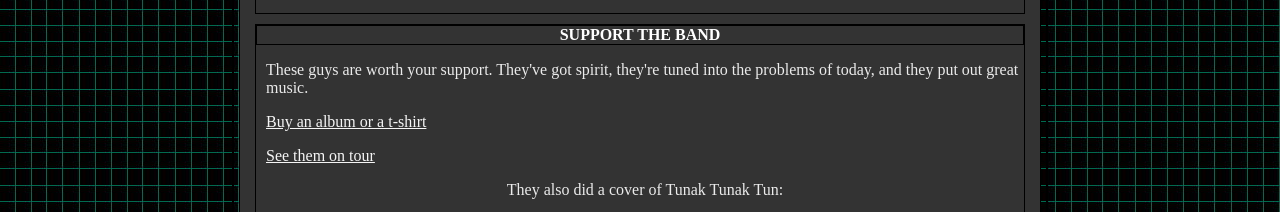
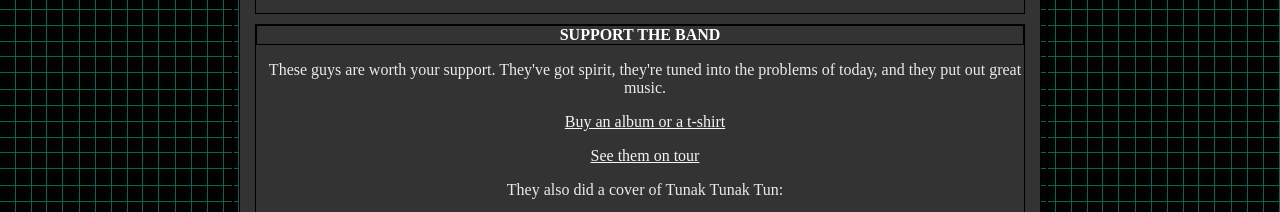
Before and after one commit to troyosaurusrex/64th-Sanctum, a plain HTML site: page Posts/Bloodywood.html in a window 1280 px wide. Shown: the part 2971-3183 px from the top of the page. Drawn offline with nearby package versions, Linux system fonts and the light colour scheme; no server answers; grey boxes are pictures that could not be loaded; a script that the page names is missing; a small style sheet from the web is missing.

Commit message:
Update Bloodywood.html

```diff
--- a/Posts/Bloodywood.html
+++ b/Posts/Bloodywood.html
@@ -69,9 +69,9 @@
       </article>
       <article>
         <div class="subtitle">support the band</div>
-          <p>These guys are worth your support. They've got spirit, they're tuned into the problems of today, and they put out great music.</p>
-          <p><a href="https://www.bloodywood.net/">Buy an album or a t-shirt</a></p>
-          <p><a href="https://www.bloodywood.net/tour">See them on tour</a></p>
+          <p class="centertext">These guys are worth your support. They've got spirit, they're tuned into the problems of today, and they put out great music.</p>
+          <p class="centertext"><a href="https://www.bloodywood.net/">Buy an album or a t-shirt</a></p>
+          <p class="centertext"><a href="https://www.bloodywood.net/tour">See them on tour</a></p>
           <p class="centertext">They also did a cover of Tunak Tunak Tun:</p>
           <figure>
               <iframe width="560" height="315" src="https://www.youtube.com/embed/APK2iGKK7gs" title="YouTube video player" frameborder="0" allow="accelerometer; autoplay; clipboard-write; encrypted-media; gyroscope; picture-in-picture" allowfullscreen></iframe>
@@ -88,6 +88,10 @@
           <figure>
               <iframe width="560" height="315" src="https://www.youtube.com/embed/pD1gDSao1eA" title="YouTube video player" frameborder="0" allow="accelerometer; autoplay; clipboard-write; encrypted-media; gyroscope; picture-in-picture" allowfullscreen></iframe>
               <figcaption>These dudes sound intimidating as fuck</figcaption>
+          </figure><br>
+          <figure>
+              <iframe width="560" height="315" src="https://www.youtube.com/embed/mdN1U9NvuIc" title="YouTube video player" frameborder="0" allow="accelerometer; autoplay; clipboard-write; encrypted-media; gyroscope; picture-in-picture" allowfullscreen></iframe>
+              <figcaption>Notice a theme here? Respecting women is badass</figcaption>
           </figure>
       </article>
 
```
